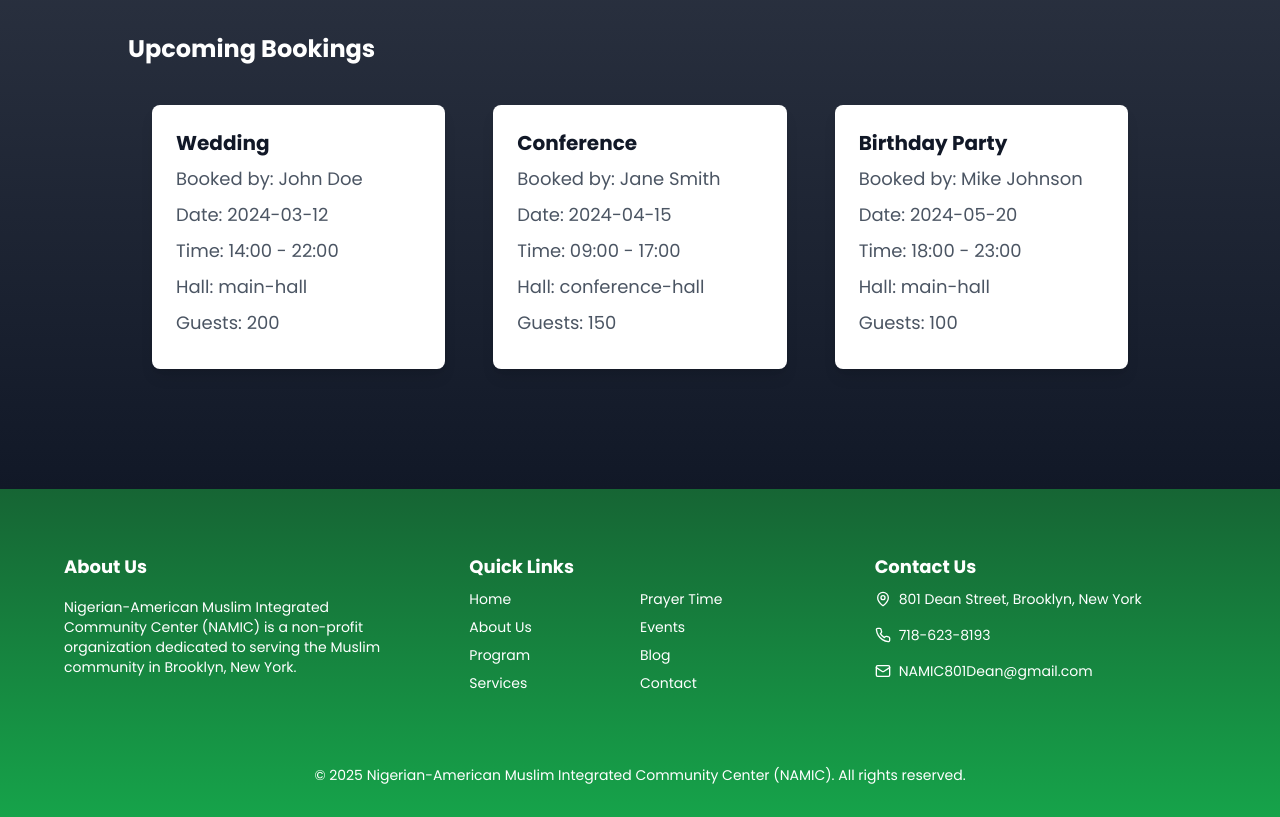
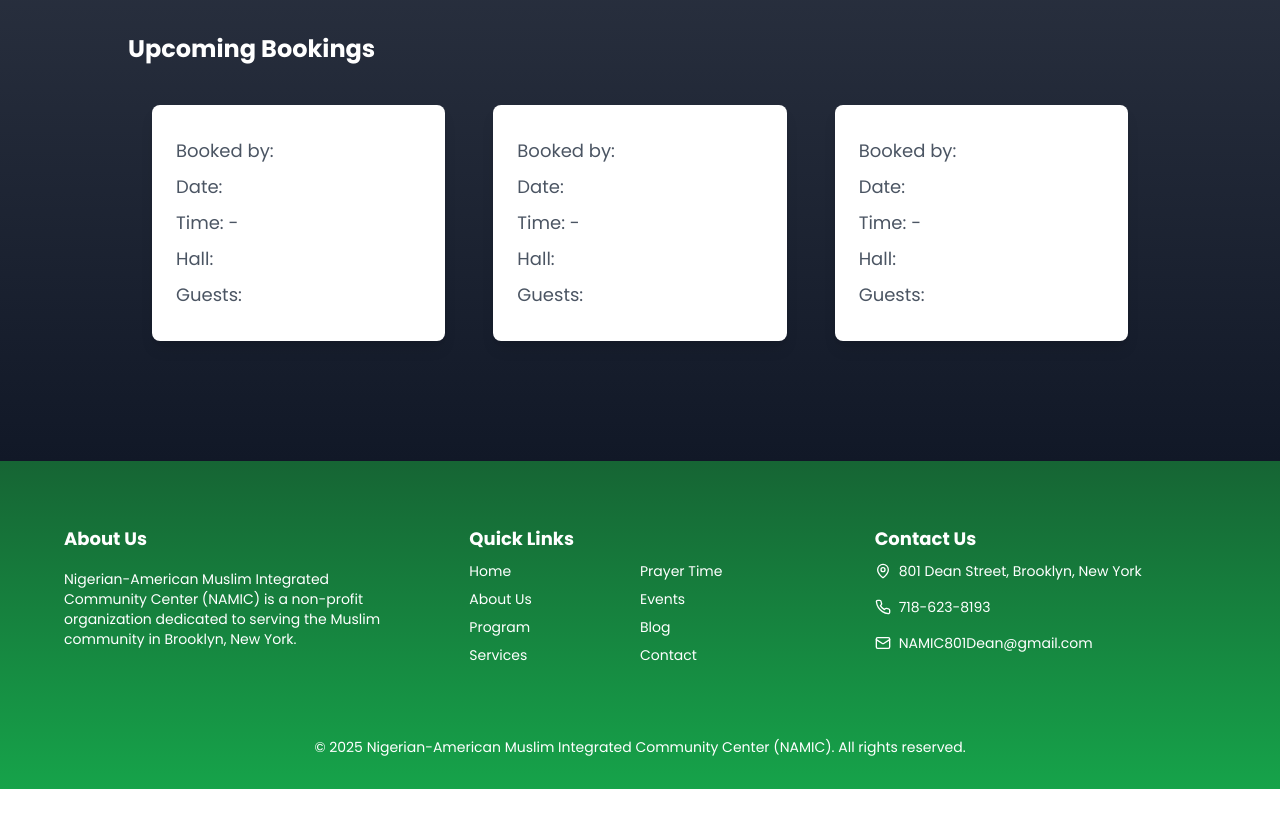
Before and after one commit to seunosinowo/NAMICCenter, a React (Vite) app: page /event in a window 1280 px wide. Shown: the part 1500-2317 px from the top of the page. After the commit the page ends 2289 px from the top, so only its background shows below. Built offline with nearby package versions, Linux system fonts and the light colour scheme; the HTML template or start-up script is replaced by a standard one.

Commit message:
Adding mock data for to see UI

```diff
--- a/src/components/other_pages/MainEventCenter.jsx
+++ b/src/components/other_pages/MainEventCenter.jsx
@@ -19,33 +19,33 @@ const Events = () => {
   const [bookings, setBookings] = useState([
     {
       id: 1,
-      name: 'John Doe',
-      eventType: 'Wedding',
-      date: '2024-03-12',
-      startTime: '14:00',
-      endTime: '22:00',
-      numberOfGuests: 200,
-      hallPreference: 'main-hall'
+      name: '',
+      eventType: '',
+      date: '',
+      startTime: '',
+      endTime: '',
+      numberOfGuests: '',
+      hallPreference: ''
     },
     {
       id: 2,
-      name: 'Jane Smith',
-      eventType: 'Conference',
-      date: '2024-04-15',
-      startTime: '09:00',
-      endTime: '17:00',
-      numberOfGuests: 150,
-      hallPreference: 'conference-hall'
+      name: '',
+      eventType: '',
+      date: '',
+      startTime: '',
+      endTime: '',
+      numberOfGuests: '',
+      hallPreference: ''
     },
     {
       id: 3,
-      name: 'Mike Johnson',
-      eventType: 'Birthday Party',
-      date: '2024-05-20',
-      startTime: '18:00',
-      endTime: '23:00',
-      numberOfGuests: 100,
-      hallPreference: 'main-hall'
+      name: '',
+      eventType: '',
+      date: '',
+      startTime: '',
+      endTime: '',
+      numberOfGuests: '',
+      hallPreference: ''
     }
   ]);
 
```
